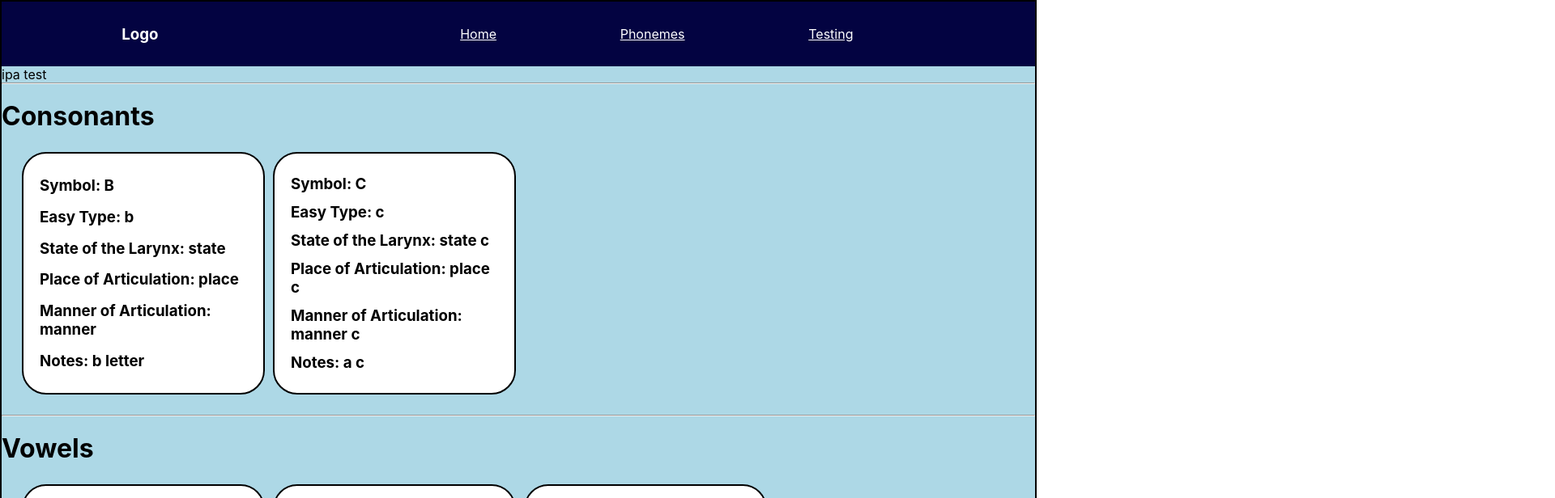
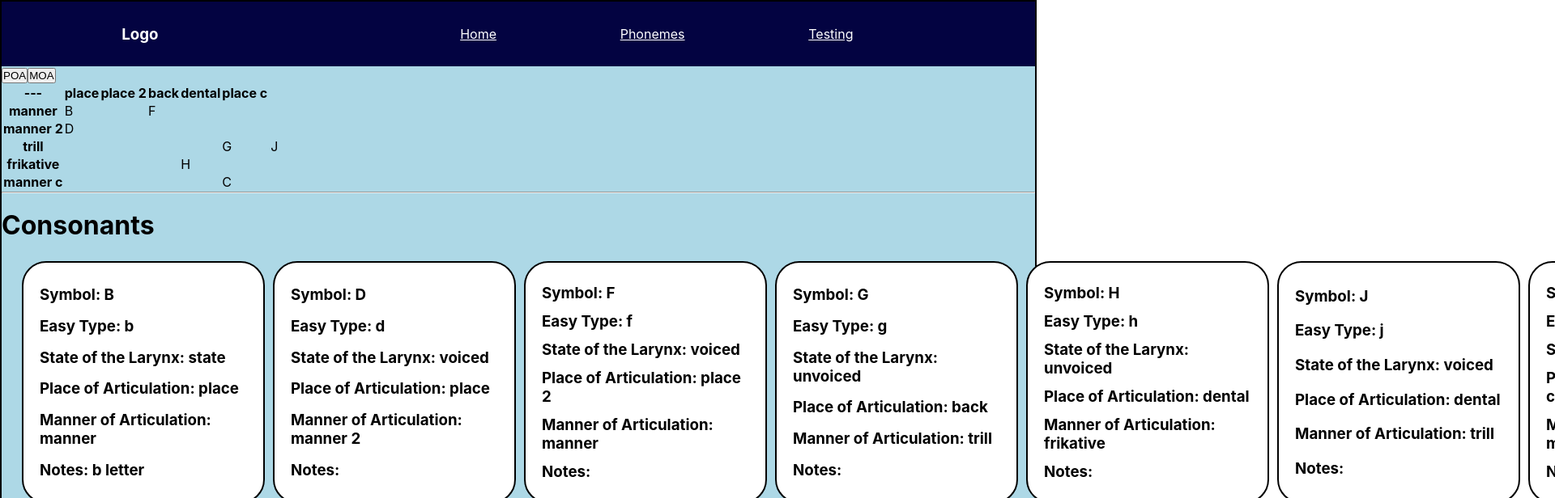
Before and after one commit to JRandAshley/reactlangapp, a React (Create React App) app: page /phonemes in a window 1280 px wide. Shown: the top 616 px of the page at 81% size, 1920 px wide, since content can reach past the window. Built offline with nearby package versions, Linux system fonts and the light colour scheme.

Commit message:
Added dynamically generated consonant IPA chart

```diff
--- a/src/App.js
+++ b/src/App.js
@@ -7,23 +7,6 @@ import {BrowserRouter as Router, Switch, Route } from 'react-router-dom';
 
 
 function App() {
-    const [phonemes, setPhonemes] = useState([
-        {symbol: 'A', easyType: 'a', type: '', notes: 'It is a'},
-        {symbol: 'B', easyType: 'b', type: 'C', notes: 'b letter',
-        sol: 'state', poa: 'place', moa: 'manner'},
-        {symbol: 'C', easyType: 'c', type: 'C', notes: 'a c',
-        sol: 'state c', poa: 'place c', moa: 'manner c'},
-        {symbol: 'I', easyType: 'i', type: '', notes: 'an I'},
-        {symbol:'O', easyType:'o', type:'V', notes:'notes',
-        height:'high', backness:'back', rounding:'round', tenseness:'tense'}
-    ])
-    const [consonants, setConsonants] = useState([
-        {symbol: 'B', easyType: 'b', type: 'C', notes: 'b letter',
-        sol: 'state', poa: 'place', moa: 'manner'},
-        {symbol: 'C', easyType: 'c', type: 'C', notes: 'a c',
-        sol: 'state c', poa: 'place c', moa: 'manner c'}
-    ])
-
     const [theme, setTheme] = useState("light") //default page theme
 
     {/*
--- a/src/IPAConsonants.js
+++ b/src/IPAConsonants.js
@@ -1,12 +1,85 @@
-import React from 'react';
+import React, {useState, useEffect} from 'react';
 import "./App.css";
 
-function IPAConsonants() {
+function IPAConsonants(props) {
+    const phonemes = props.array;
+    const [headersPOA, setHeadersPOA] = useState([]);
+    const [headersMOA, setHeadersMOA] = useState([]);
 
+    function getRowContent(moaToTest){
+        let row = [...new Set(phonemes
+            .filter(phoneme => phoneme.moa === moaToTest))]
+
+            console.log(moaToTest)
+        return row;
+    }
+
+    function addRowSpaces(rowPhonemes) {
+        let result = []
+        headersPOA.forEach(element => { //check what phoneme to put in each column
+            for(var i = 0; i < rowPhonemes.length; i++) { //check if each phoneme in that row matches the column
+                if (rowPhonemes[i].poa == element) {
+                    result.push(rowPhonemes[i].symbol)
+                    break;
+                }
+                result.push("")
+            }
+        });
+        console.log(result)
+        return result;
+    }
+
+    function getConsonantHeadersPOA() {
+        let uniquePOA = [...new Set(phonemes
+            .filter(phoneme => phoneme.type === "C")
+            .map(phoneme => (phoneme.poa)))];
+
+        console.log(uniquePOA);
+
+        return uniquePOA;
+    }
+
+    function getConsonantHeadersMOA() {
+        let uniqueMOA = [...new Set(phonemes
+            .filter(phoneme => phoneme.type === "C")
+            .map(phoneme => (phoneme.moa)))];
+
+        console.log(uniqueMOA)
+
+        return uniqueMOA;
+    }
+
+    useEffect(() => {
+        const poaHeader = getConsonantHeadersPOA;
+        setHeadersPOA(poaHeader);
+        console.log(headersPOA);
+
+        const moaHeader = getConsonantHeadersMOA;
+        setHeadersMOA(moaHeader);
+        console.log(headersMOA);
+
+        console.log(phonemes);
+    }, []);
 
     return (
         <div>
-            ipa test
+            <button onClick={getConsonantHeadersPOA}>POA</button>
+            <button onClick={getConsonantHeadersMOA}>MOA</button>
+
+            <table>
+                <tr>
+                    <th>---</th>
+                    {headersPOA.map( e =>
+                        <th>{e}</th>)}
+                </tr>
+
+                {headersMOA.map(c =>
+                <tr>
+                    <th>{c}</th>
+                    {addRowSpaces(getRowContent(c)).map(d =>
+                        <td>{d}</td>)}
+                </tr>)}
+            </table>
         </div>
     );
 }
--- a/src/PhonemeManager.js
+++ b/src/PhonemeManager.js
@@ -9,6 +9,16 @@ function PhonemeManager() {
         height:'low', backness:'front', rounding:'unrounded', tenseness:'lax'},
         {symbol: 'B', easyType: 'b', type: 'C', notes: 'b letter',
         sol: 'state', poa: 'place', moa: 'manner'},
+        {symbol: 'D', easyType: 'd', type: 'C', notes: '',
+        sol: 'voiced', poa: 'place', moa: 'manner 2'},
+        {symbol: 'F', easyType: 'f', type: 'C', notes: '',
+        sol: 'voiced', poa: 'place 2', moa: 'manner'},
+        {symbol: 'G', easyType: 'g', type: 'C', notes: '',
+        sol: 'unvoiced', poa: 'back', moa: 'trill'},
+        {symbol: 'H', easyType: 'h', type: 'C', notes: '',
+        sol: 'unvoiced', poa: 'dental', moa: 'frikative'},
+        {symbol: 'J', easyType: 'j', type: 'C', notes: '',
+        sol: 'voiced', poa: 'dental', moa: 'trill'},
         {symbol: 'C', easyType: 'c', type: 'C', notes: 'a c',
         sol: 'state c', poa: 'place c', moa: 'manner c'},
         {symbol: 'I', easyType: 'i', type: 'V', notes: 'an I',
@@ -19,7 +29,7 @@ function PhonemeManager() {
 
     return (
         <div>
-            <IPAConsonants />
+            <IPAConsonants array = {phonemes}/>
             <hr />
 
             <h1 class="header">Consonants</h1>
--- a/src/Testing.js
+++ b/src/Testing.js
@@ -1,10 +1,12 @@
 import React from 'react';
 import './App.css';
+import MyForm from './TestingComponents/MyForm';
 
 function Testing() {
     return (
         <div>
             <h1>Testing</h1>
+            <MyForm />
         </div>
     );
 }
--- /dev/null
+++ b/src/TestingComponents/MyForm.js
@@ -0,0 +1,20 @@
+import React, {useState} from 'react';
+
+function MyForm() {
+    const [fields, setFields] = useState({
+        name: ""
+    })
+
+    const handleChange = event => {
+        console.log(event.target.value);
+        setFields({name: event.target.value});
+    }
+
+    return (
+        <div>
+            <input value={fields.name} onChange={handleChange}/>
+            <h3>{fields.name}</h3>
+        </div>
+    );
+}
+export default MyForm;
```
